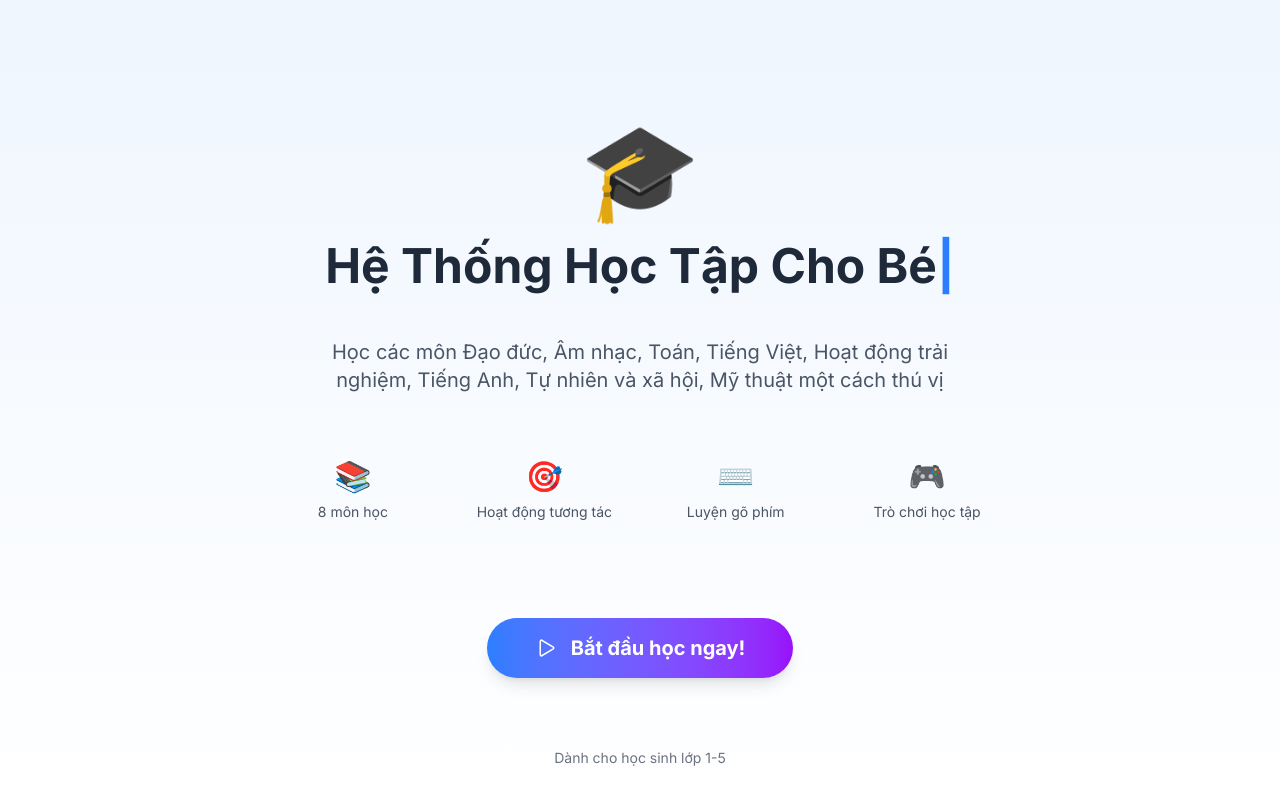
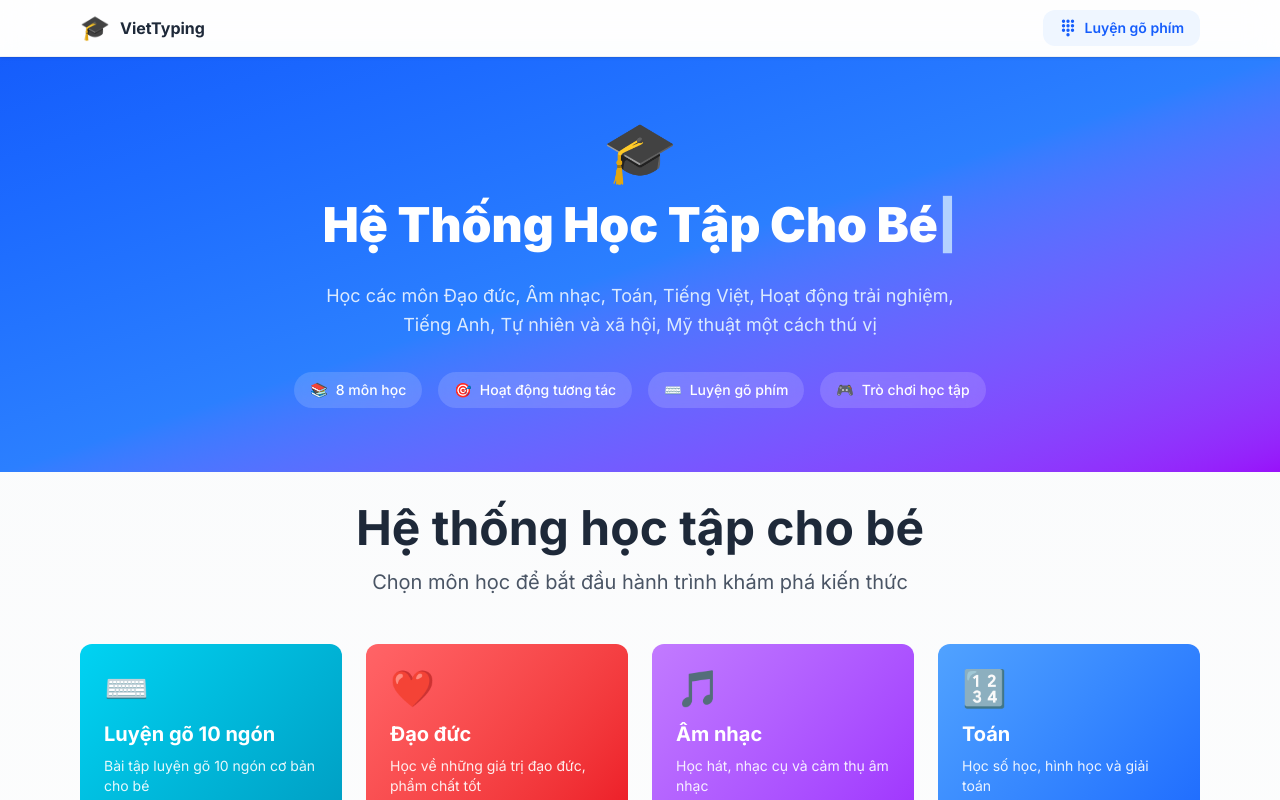
Before and after one commit to anhnbt/viettyping, a Next.js app: page / in a window 1280 px wide. Shown: the top 800 px of the page. Built offline with nearby package versions, Linux system fonts and the light colour scheme.

Commit message:
refactor: cải tiến home page

```diff
--- a/src/app/page.tsx
+++ b/src/app/page.tsx
@@ -1,32 +1,97 @@
 'use client';
 
-import React, { useState } from 'react';
+import React, { useState, useEffect } from 'react';
 import { subjects } from '@/data/subjects';
-import SplashScreen from '@/components/SplashScreen';
 import SubjectSelector from '@/components/SubjectSelector';
-import Layout from '@/components/Layout';
 import { useRouter } from 'next/navigation';
+import Link from 'next/link';
+import { IoKeypad } from 'react-icons/io5';
 
 export default function Home() {
-  const [showSplash, setShowSplash] = useState(true);
   const router = useRouter();
+  const [typedText, setTypedText] = useState('');
+  const fullText = 'Hệ Thống Học Tập Cho Bé';
 
-  if (showSplash) {
-    return (
-      <Layout showNavigation={false}>
-        <SplashScreen onStart={() => setShowSplash(false)} />
-      </Layout>
-    );
-  }
+  // Typing animation for hero title
+  useEffect(() => {
+    let currentIndex = 0;
+    const interval = setInterval(() => {
+      if (currentIndex <= fullText.length) {
+        setTypedText(fullText.slice(0, currentIndex));
+        currentIndex++;
+      } else {
+        clearInterval(interval);
+      }
+    }, 80);
+    return () => clearInterval(interval);
+  }, []);
 
   return (
-    <Layout>
+    <div className="min-h-screen bg-gradient-to-b from-gray-50 to-white">
+      {/* Sticky Header */}
+      <header className="sticky top-0 z-30 bg-white/80 backdrop-blur-lg border-b border-gray-200/60 shadow-sm">
+        <div className="max-w-6xl mx-auto px-4">
+          <div className="flex items-center justify-between h-14">
+            <div className="flex items-center gap-2.5">
+              <span className="text-2xl">🎓</span>
+              <span className="text-base font-bold text-gray-800">VietTyping</span>
+            </div>
+            <Link
+              href="/typing"
+              className="flex items-center gap-2 px-4 py-2 bg-blue-50 text-blue-600 rounded-xl text-sm font-semibold hover:bg-blue-100 transition-colors"
+            >
+              <IoKeypad className="text-lg" />
+              Luyện gõ phím
+            </Link>
+          </div>
+        </div>
+      </header>
+
+      {/* Hero Section */}
+      <div className="bg-gradient-to-br from-blue-600 via-blue-500 to-purple-600 text-white py-12 md:py-16 px-4">
+        <div className="max-w-6xl mx-auto text-center">
+          <div className="text-6xl mb-5">🎓</div>
+          <h1 className="text-3xl md:text-5xl font-black mb-4 h-14 md:h-16">
+            {typedText}
+            <span className="animate-pulse text-blue-200">|</span>
+          </h1>
+          <p className="text-blue-100 text-base md:text-lg max-w-2xl mx-auto mb-8 leading-relaxed">
+            Học các môn Đạo đức, Âm nhạc, Toán, Tiếng Việt, Hoạt động trải nghiệm,
+            Tiếng Anh, Tự nhiên và xã hội, Mỹ thuật một cách thú vị
+          </p>
+
+          {/* Feature badges */}
+          <div className="flex flex-wrap justify-center gap-3 md:gap-4">
+            {[
+              { icon: '📚', label: '8 môn học' },
+              { icon: '🎯', label: 'Hoạt động tương tác' },
+              { icon: '⌨️', label: 'Luyện gõ phím' },
+              { icon: '🎮', label: 'Trò chơi học tập' },
+            ].map((f) => (
+              <div
+                key={f.label}
+                className="flex items-center gap-2 bg-white/15 backdrop-blur-sm px-4 py-2 rounded-full text-sm font-medium"
+              >
+                <span>{f.icon}</span>
+                <span>{f.label}</span>
+              </div>
+            ))}
+          </div>
+        </div>
+      </div>
+
+      {/* Subject Grid — directly visible, no button click needed */}
       <SubjectSelector
         subjects={subjects}
         onSelectSubject={(subject) => {
           router.push(`/subjects/${subject.id}`);
         }}
       />
-    </Layout>
+
+      {/* Footer */}
+      <div className="text-center py-8 text-sm text-gray-400">
+        Dành cho học sinh lớp 1-5 • VietTyping
+      </div>
+    </div>
   );
 }
```
